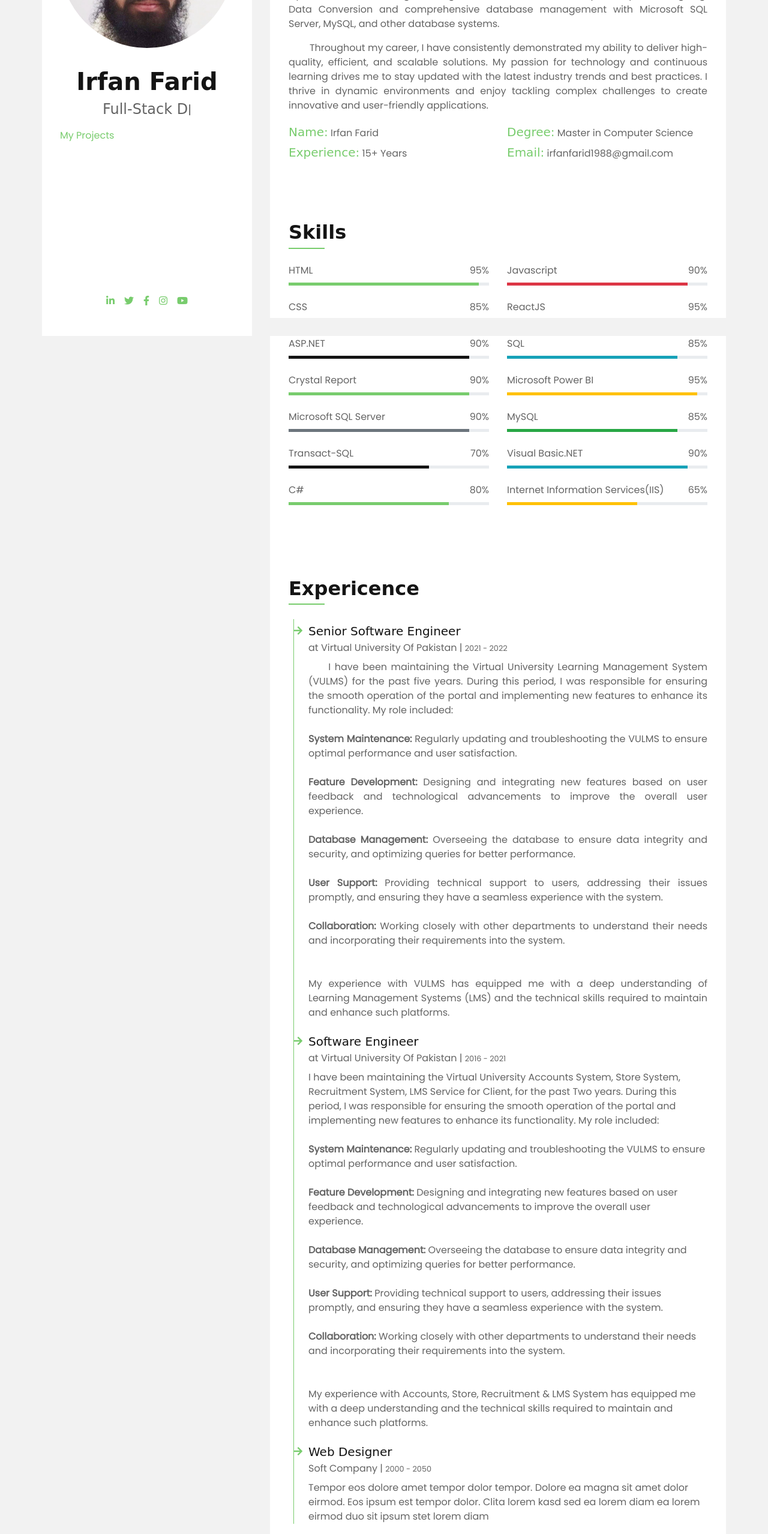
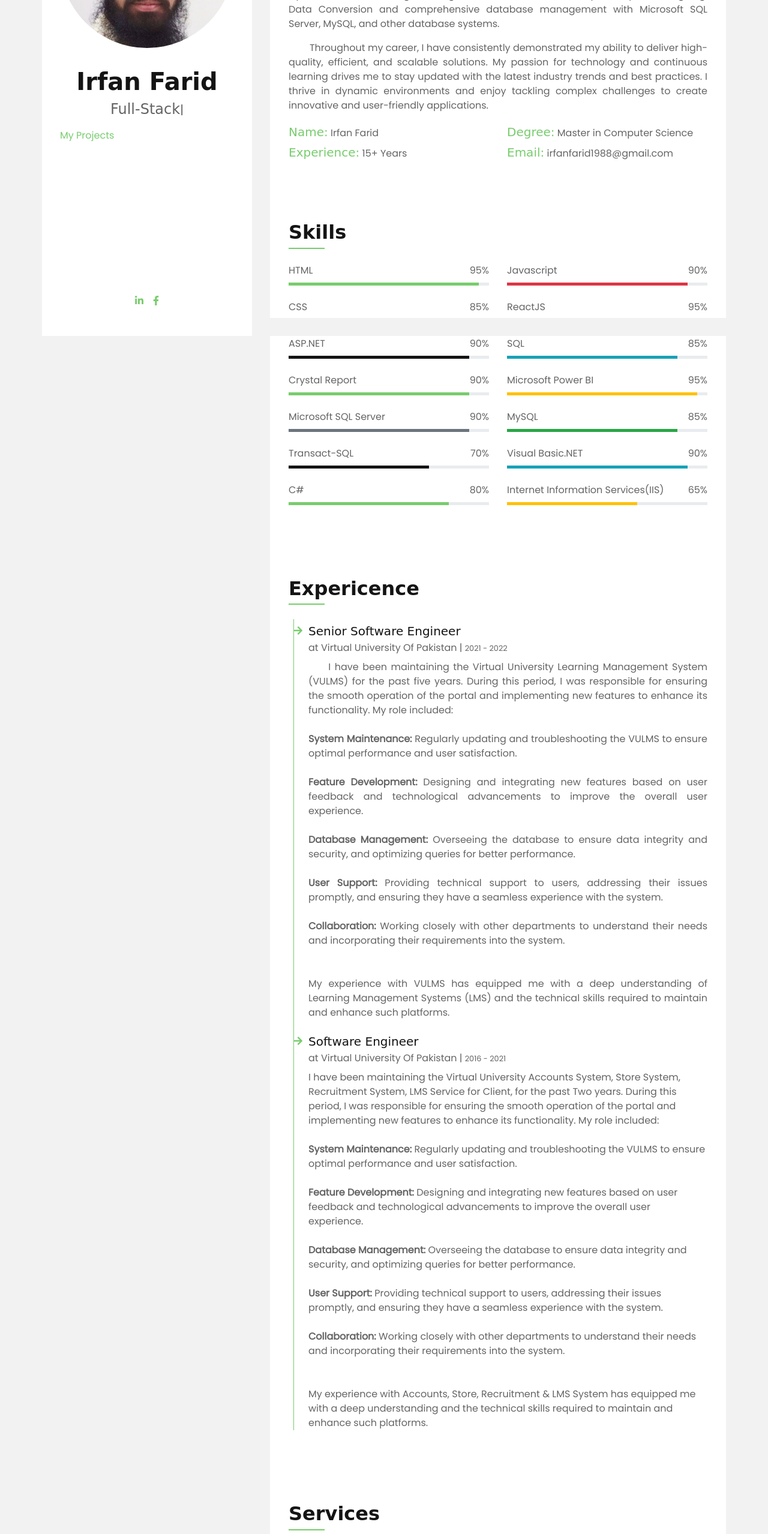
Before and after one commit to irfanfarid1988/irfanfarid1988.github.io, a plain HTML site: page index.html in a window 1280 px wide. Shown: the part 240-2797 px from the top of the page at 60% size. Drawn offline with nearby package versions, Linux system fonts and the light colour scheme; a web font is replaced by a local one.

Commit message:
Updated Social Links

```diff
--- a/index.html
+++ b/index.html
@@ -40,10 +40,7 @@
                     </div>
                     <div class="d-flex justify-content-center mt-auto mb-3">
                         <a class="mx-2" href="https://www.linkedin.com/in/irfan-farid/"><i class="fab fa-linkedin-in"></i></a>
-                        <a class="mx-2" href="#"><i class="fab fa-twitter"></i></a>
-                        <a class="mx-2" href="#"><i class="fab fa-facebook-f"></i></a>
-                        <a class="mx-2" href="#"><i class="fab fa-instagram"></i></a>
-                        <a class="mx-2" href="#"><i class="fab fa-youtube"></i></a>
+                        <a class="mx-2" href="https://www.facebook.com/iaamprogrammer"><i class="fab fa-facebook-f"></i></a>
                     </div>
 
                 </div>
@@ -272,12 +269,6 @@
                                         <b>Collaboration:</b> Working closely with other departments to understand their needs and incorporating their requirements into the system.<br><br><br>
                                         My experience with Accounts, Store, Recruitment & LMS System has equipped me with a deep understanding and the technical skills required to maintain and enhance such platforms.</p>
                                 </div>
-                                <div class="position-relative mb-4">
-                                    <i class="fa fa-arrow-right text-primary position-absolute" style="top: 3px; left: -24px;"></i>
-                                    <h5 class="mb-1">Web Designer</h5>
-                                    <p class="mb-2">Soft Company | <small>2000 - 2050</small></p>
-                                    <p>Tempor eos dolore amet tempor dolor tempor. Dolore ea magna sit amet dolor eirmod. Eos ipsum est tempor dolor. Clita lorem kasd sed ea lorem diam ea lorem eirmod duo sit ipsum stet lorem diam</p>
-                                </div>
                             </div>
                         </div>
                     </div>
```
